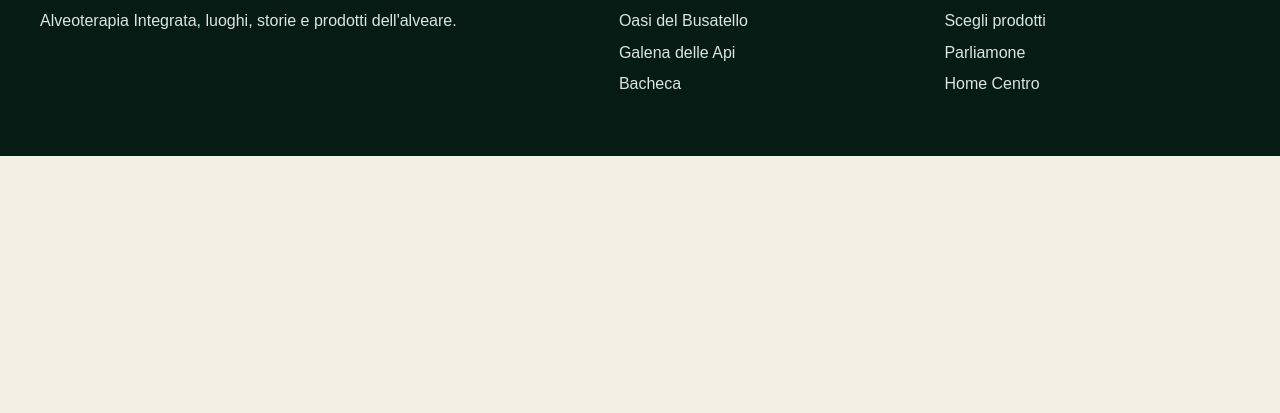
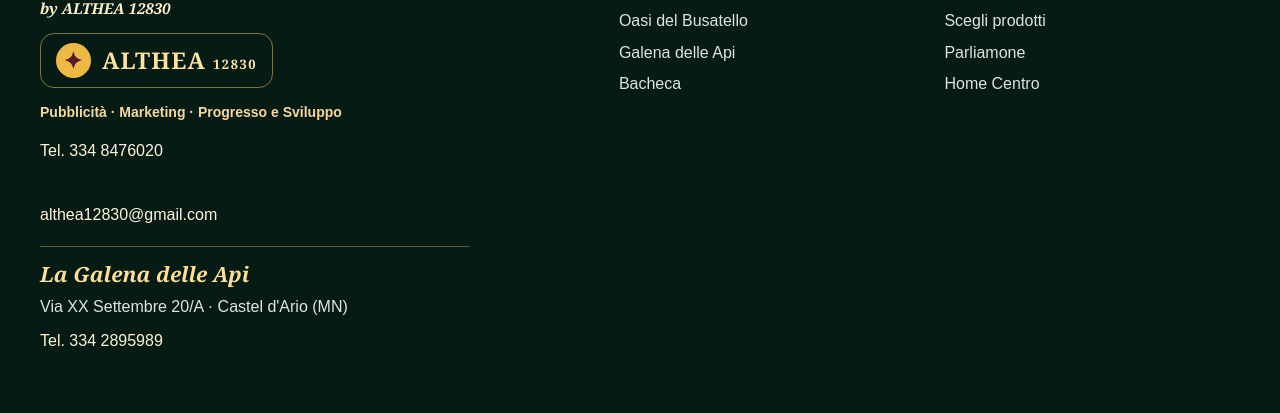
Before and after one commit to cleo6920/Miele--render, a website: page shop-v2.html in a window 1280 px wide. Shown: the part 3111-3524 px from the top of the page. Before the commit the page ends 3267 px from the top, so only its background shows below. Drawn offline with nearby package versions, Linux system fonts and the light colour scheme.

Commit message:
Shop footer: add ALTHEA 12830 branding, contacts and Galena delle Api address

```diff
--- a/shop-v2.html
+++ b/shop-v2.html
@@ -544,6 +544,20 @@
 body.christmas-shop-prep .site-search{display:block!important;flex:1 1 270px;min-width:200px;max-width:none}
 body.christmas-shop-prep .ape-chat-launch{flex:0 1 350px}
 @media(max-width:620px){body.christmas-shop-prep .ape-chat-launch{flex:1 1 100%}body.christmas-shop-prep .site-search{flex:1 1 100%}}
+
+/* Shop footer: La Fabbrica delle Api by ALTHEA 12830 */
+.footer-identity{max-width:430px}
+.footer-identity h3{font:700 clamp(21px,2vw,27px)/1.2 Georgia,serif;color:#f6cf70;margin:0 0 14px}
+.footer-by{display:block;font:italic 700 15px/1.5 Georgia,serif;color:#fff1c8;margin-top:5px}
+.footer-althea-brand{display:inline-flex;align-items:center;gap:11px;border:1px solid rgba(247,207,112,.5);border-radius:14px;padding:9px 15px;color:#ffe4a0;font:700 23px/1 Georgia,serif;letter-spacing:.05em}
+.footer-althea-brand small{font-size:13px;letter-spacing:.12em}
+.footer-althea-symbol{display:grid;place-items:center;width:35px;height:35px;border-radius:50%;background:#edb843;color:#551a2c;font-size:23px}
+.footer-activity{color:#f7d89a!important;font-weight:700;font-size:14px;line-height:1.5}
+.footer-identity a{color:#fff4d9;text-decoration:none}
+.footer-identity a:hover{text-decoration:underline;color:#ffdc7d}
+.footer-galena{margin-top:18px;padding-top:15px;border-top:1px solid rgba(247,207,112,.35)}
+.footer-galena h4{font:italic 700 21px/1.2 Georgia,serif;color:#ffdf93;margin:0 0 6px}
+.footer-galena p{margin:0;line-height:1.7}
 </style>
 <link rel="stylesheet" href="/global-nav-v2.css?v=20260922-1">
 <style id="shop-alveoterapia-hero-title">.shop-alveo-kicker{display:flex!important;flex-direction:column;align-items:flex-start;gap:7px;letter-spacing:normal!important}.shop-alveo-kicker strong{font:900 clamp(26px,3.5vw,48px)/1.1 Arial,sans-serif!important;color:#ffdb85!important;letter-spacing:.045em!important;text-shadow:0 3px 12px rgba(0,0,0,.55)}.shop-alveo-kicker span{font-size:12px;font-weight:800;letter-spacing:.15em;color:#ffe9bd}@media(max-width:600px){.shop-alveo-kicker strong{font-size:clamp(23px,6vw,34px)!important}}</style></head>
@@ -890,7 +904,13 @@
 
 <footer class="footer">
   <div class="wrap footer-grid">
-    <div><h3>La Fabbrica delle Api</h3><p>Alveoterapia Integrata, luoghi, storie e prodotti dell'alveare.</p></div>
+    <div class="footer-identity">
+      <h3>La Fabbrica delle Api <span class="footer-by">by ALTHEA 12830</span></h3>
+      <div class="footer-althea-brand" aria-label="ALTHEA 12830"><span class="footer-althea-symbol" aria-hidden="true">✦</span><span>ALTHEA <small>12830</small></span></div>
+      <p class="footer-activity">Pubblicità · Marketing · Progresso e Sviluppo</p>
+      <p><a href="tel:+393348476020">Tel. 334 8476020</a><br><a href="mailto:althea12830@gmail.com">althea12830@gmail.com</a></p>
+      <div class="footer-galena"><h4>La Galena delle Api</h4><p>Via XX Settembre 20/A · Castel d'Ario (MN)<br><a href="tel:+393342895989">Tel. 334 2895989</a></p></div>
+    </div>
     <div><h3>Vivi</h3><a href="/alveoterapia">Oasi del Busatello</a><a href="/centro">Galena delle Api</a><a href="/bacheca">Bacheca</a></div>
     <div><h3>Continua</h3><a href="#scegli">Scegli prodotti</a><a href="/contatti">Parliamone</a><a href="/">Home Centro</a></div>
   </div>
```
